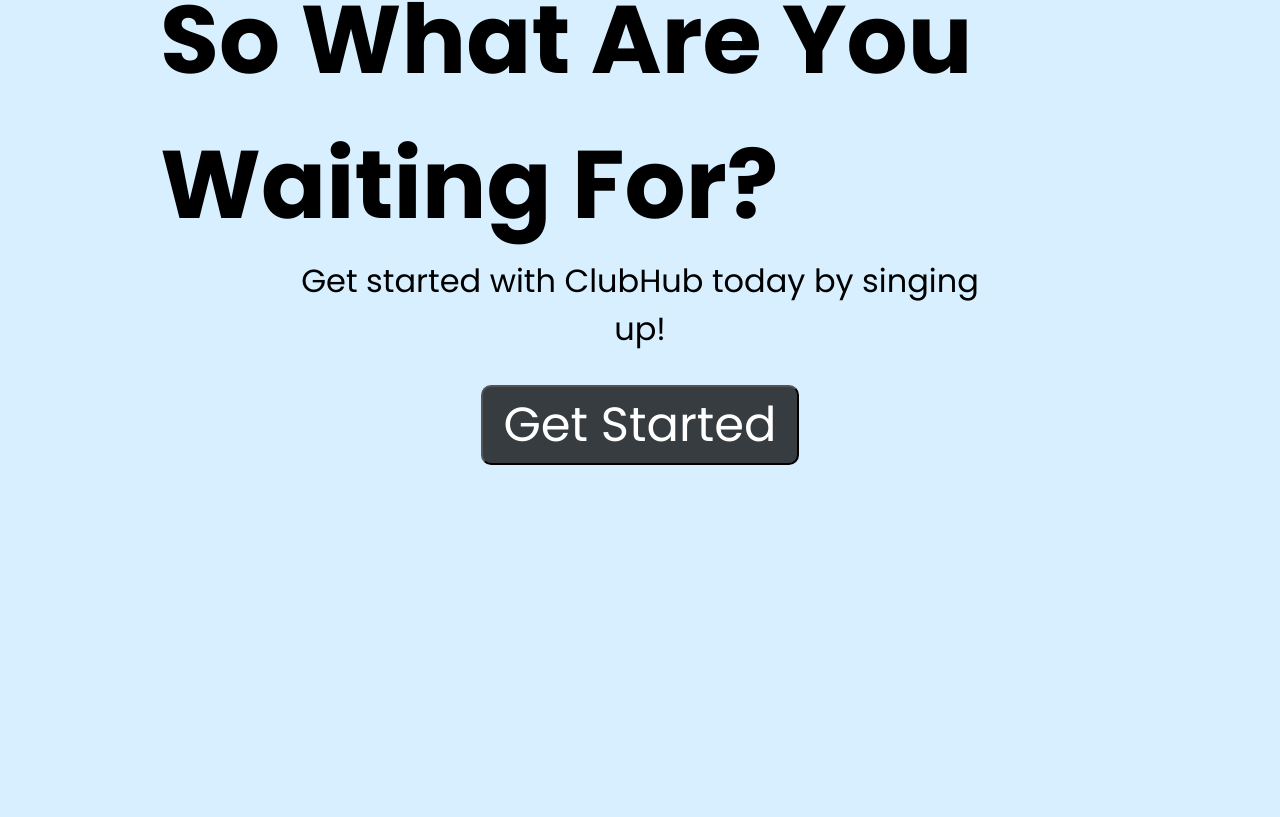
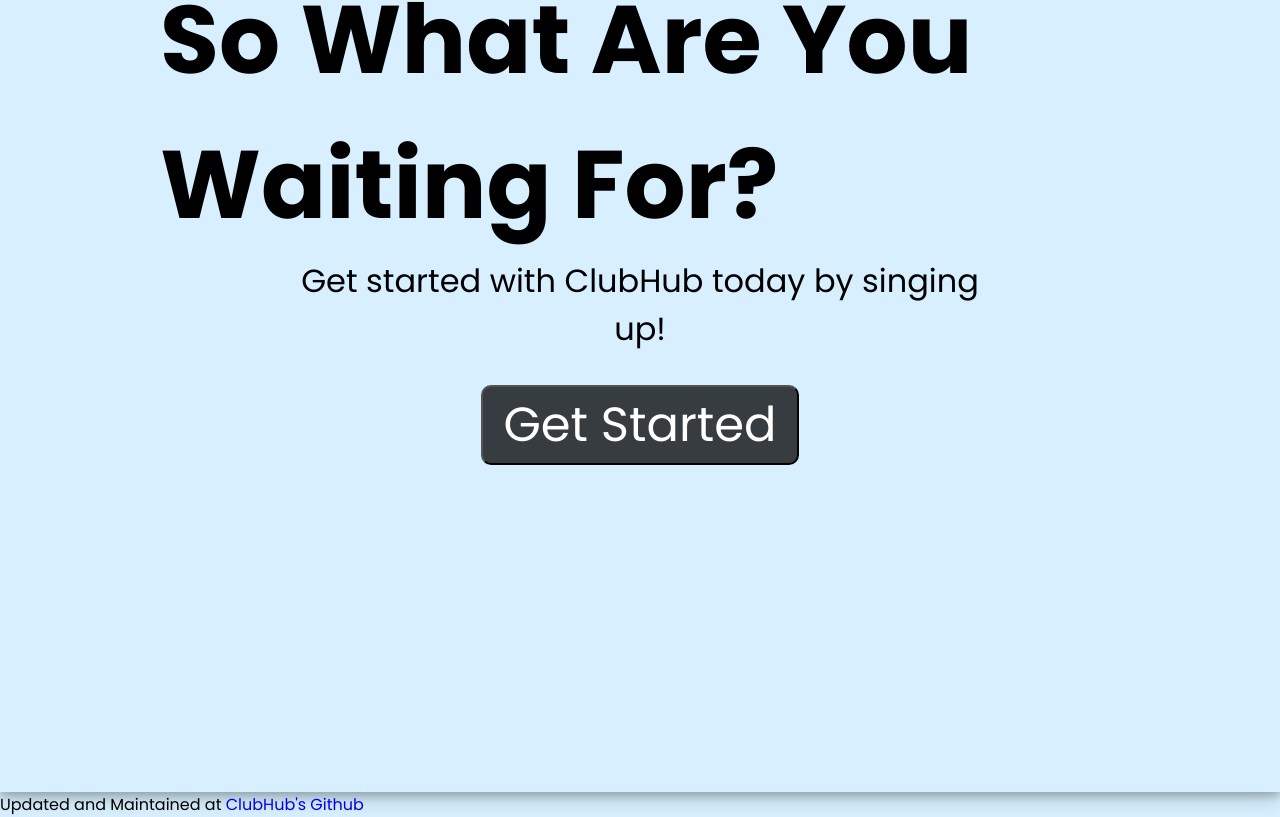
Before and after one commit to KU-5H/ClubHub, a React (Vite) app in the folder frontend/: page / in a window 1280 px wide. Shown: the part 6132-6949 px from the top of the page. Before the commit the page ends 6924 px from the top, so only its background shows below. Built offline with nearby package versions, Linux system fonts and the light colour scheme; no server answers.

Commit message:
Added footer component

```diff
--- a/frontend/src/App.jsx
+++ b/frontend/src/App.jsx
@@ -11,6 +11,7 @@
 import axios from 'axios';
 import {Toaster} from 'react-hot-toast';
 import { UserContextProvider } from '../context/userContext';
+import Footer from './components/Footer';
 
 axios.defaults.baseURL = 'http://localhost:5000'
 axios.defaults.withCredentials = true
@@ -18,6 +19,7 @@
 function App() {
 
   const [showNavbar, setShowNavbar] = useState(true);
+  const [showFooter, setShowFooter] = useState(true);
 
   return  (
     <UserContextProvider>
@@ -29,9 +31,10 @@
         <Route path='/finances//*' element={<Finances />} />
         <Route path='/communication' element={<Communication />} />
         <Route path='/home' element={<Home />} />
-        <Route path='/register' element={<Register setShowNavbar={setShowNavbar}/>}></Route>
-        <Route path='/login' element={<Login setShowNavbar={setShowNavbar}/>}></Route>
+        <Route path='/register' element={<Register setShowNavbar={setShowNavbar} setShowFooter={setShowFooter}/>}></Route>
+        <Route path='/login' element={<Login setShowNavbar={setShowNavbar} setShowFooter={setShowFooter}/>}></Route>
       </Routes>
+      {showFooter && <Footer />}
     </UserContextProvider>
   )
 }
--- /dev/null
+++ b/frontend/src/components/Footer.jsx
@@ -0,0 +1,12 @@
+import React from 'react';
+
+
+const Footer = () => {
+  return (
+    <footer >
+      <div>Updated and Maintained at <a href="https://github.com/KU-5H/ClubHub" target='_blank'>ClubHub's Github</a></div>
+    </footer>
+  );
+};
+
+export default Footer;
```
